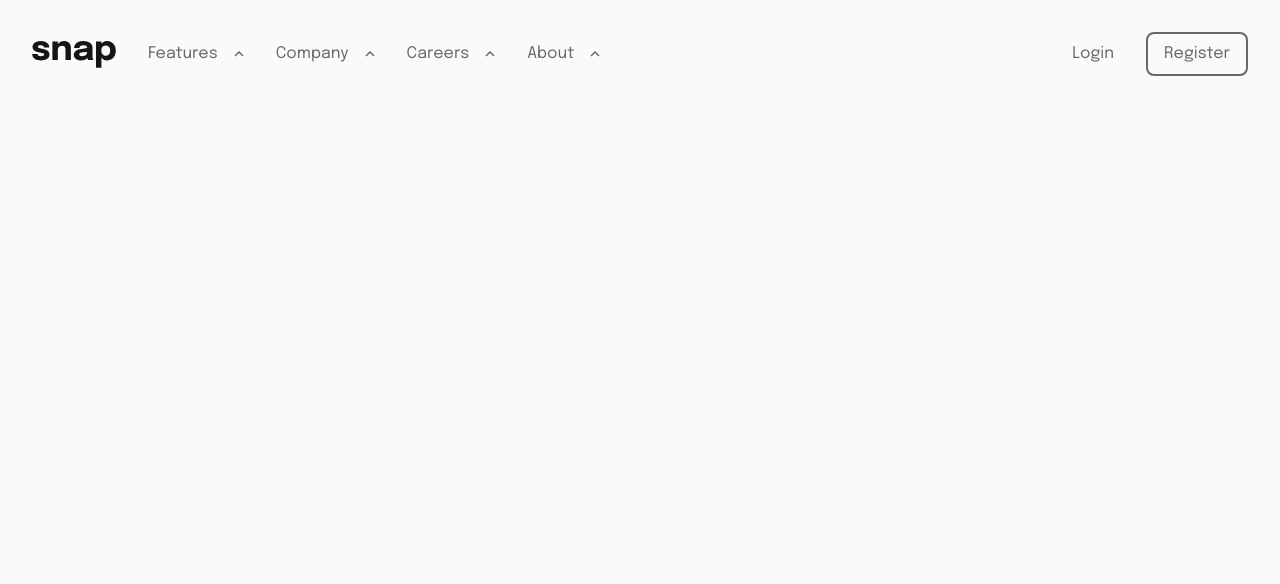
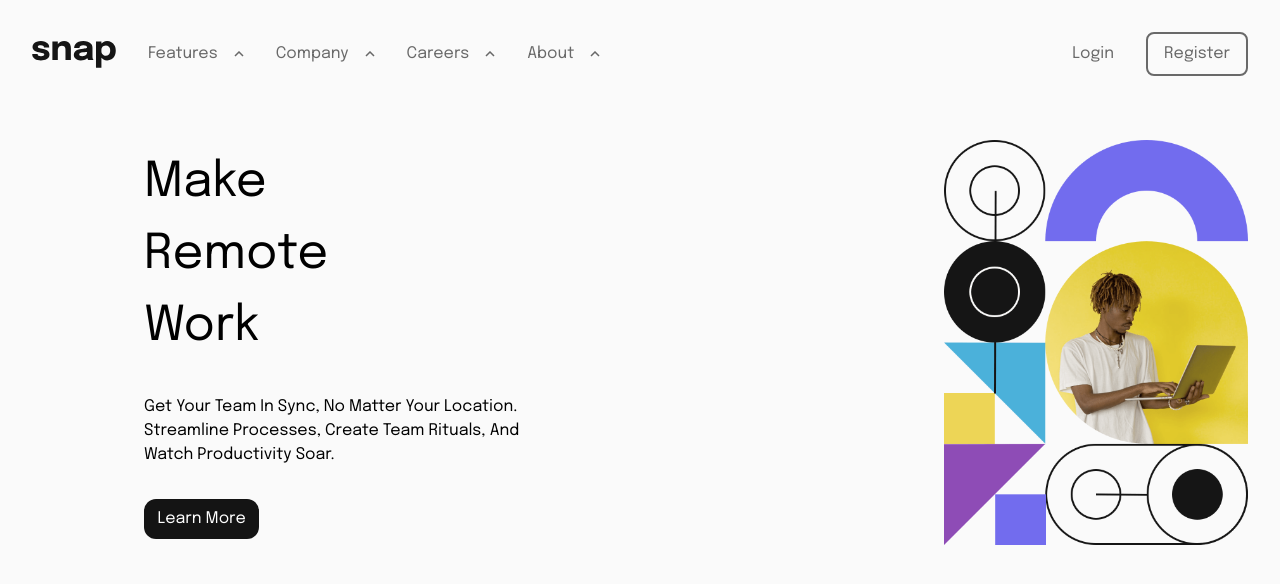
Before and after one commit to coolprogrammerarpit007/Intro-section, a website: page src/index.html in a window 1280 px wide. Drawn offline with Linux system fonts and the light colour scheme.

Commit message:
commited the hero section

```diff
--- a/src/index.html
+++ b/src/index.html
@@ -93,5 +93,30 @@
          </div>
     </div>
   </nav>
+
+  <!-- ****************************************** -->
+  <!-- ****************************************** -->
+
+  <!-- Hero Section -->
+   <section class="hero-section p-[1rem]">
+    <div class="hero-container p-[1rem] grid sm:grid-cols-2 justify-items-end">
+      <!-- Content -->
+       <div class="content flex flex-col justify-center gap-[2rem] mx-[7rem]">
+        <div class="hero-title w-[70%] break-words capitalize">
+          <h1 class="text-[3rem]">Make remote work</h1>
+        </div>
+        <div class="hero-text capitalize">
+          <p>Get your team in sync, no matter your location. Streamline processes,
+          create team rituals, and watch productivity soar.</p>
+        </div>
+        <button class="btn w-[30%] black text-white p-2 px-1 capitalize rounded-xl hover:bg-white hover:text-black hover:border-black">learn more</button>
+       </div>
+
+       <!-- Hero Section Image -->
+      <div class="hero-img-container w-[50%]">
+        <img src="./images/image-hero-desktop.png" alt="hero image" class="w-[100%] h-auto">
+      </div>
+    </div>
+   </section>
 </body>
 </html>
--- a/src/input.css
+++ b/src/input.css
@@ -18,7 +18,10 @@
     .epiloge{
         font-family: "Epilogue", sans-serif;;
     }
-    border-grey{
+    .border-grey{
         border: 4px solid hsl(0, 0%, 41%);
     }
+    .border-black{
+        border:2px solid black
+    }
 }
```
Also changed, not shown: src/output.css.
